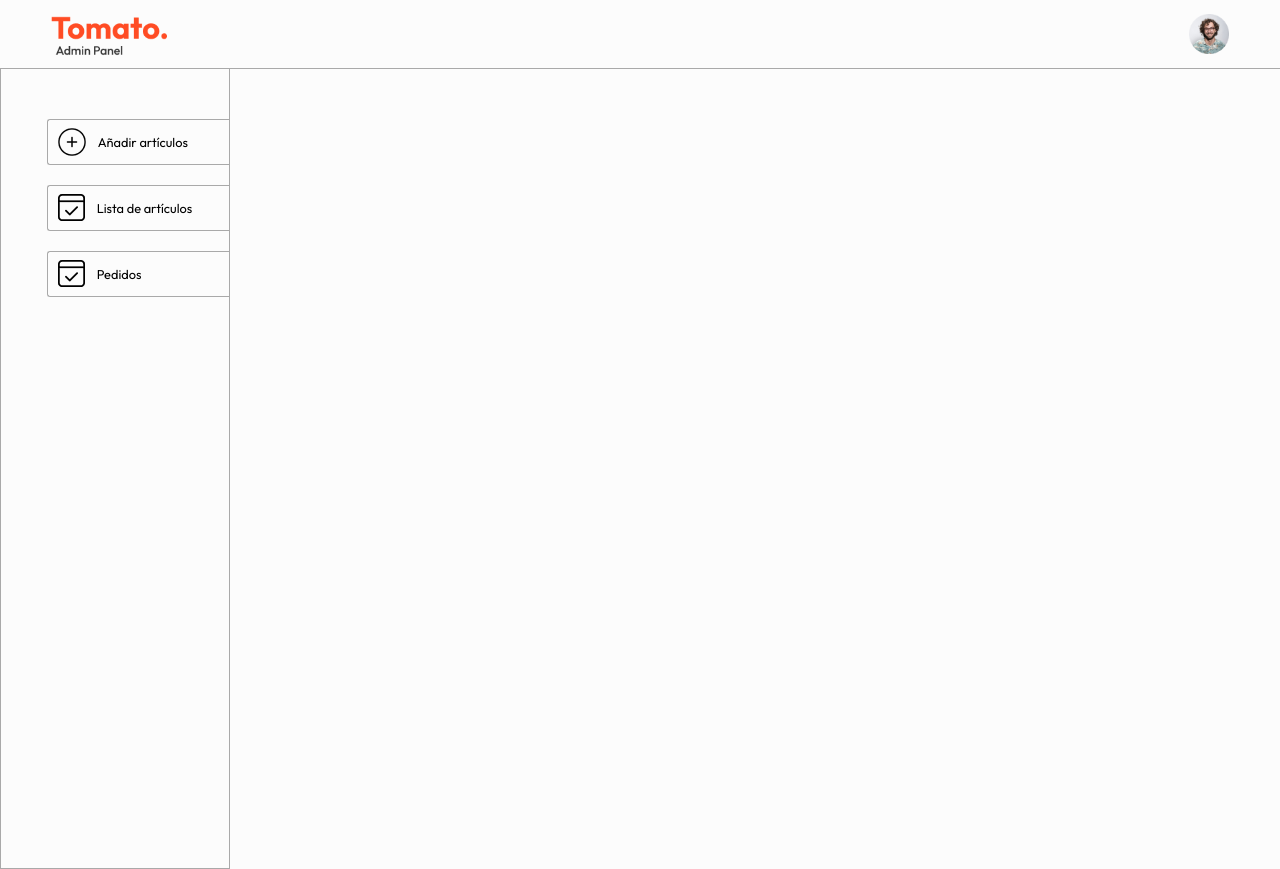
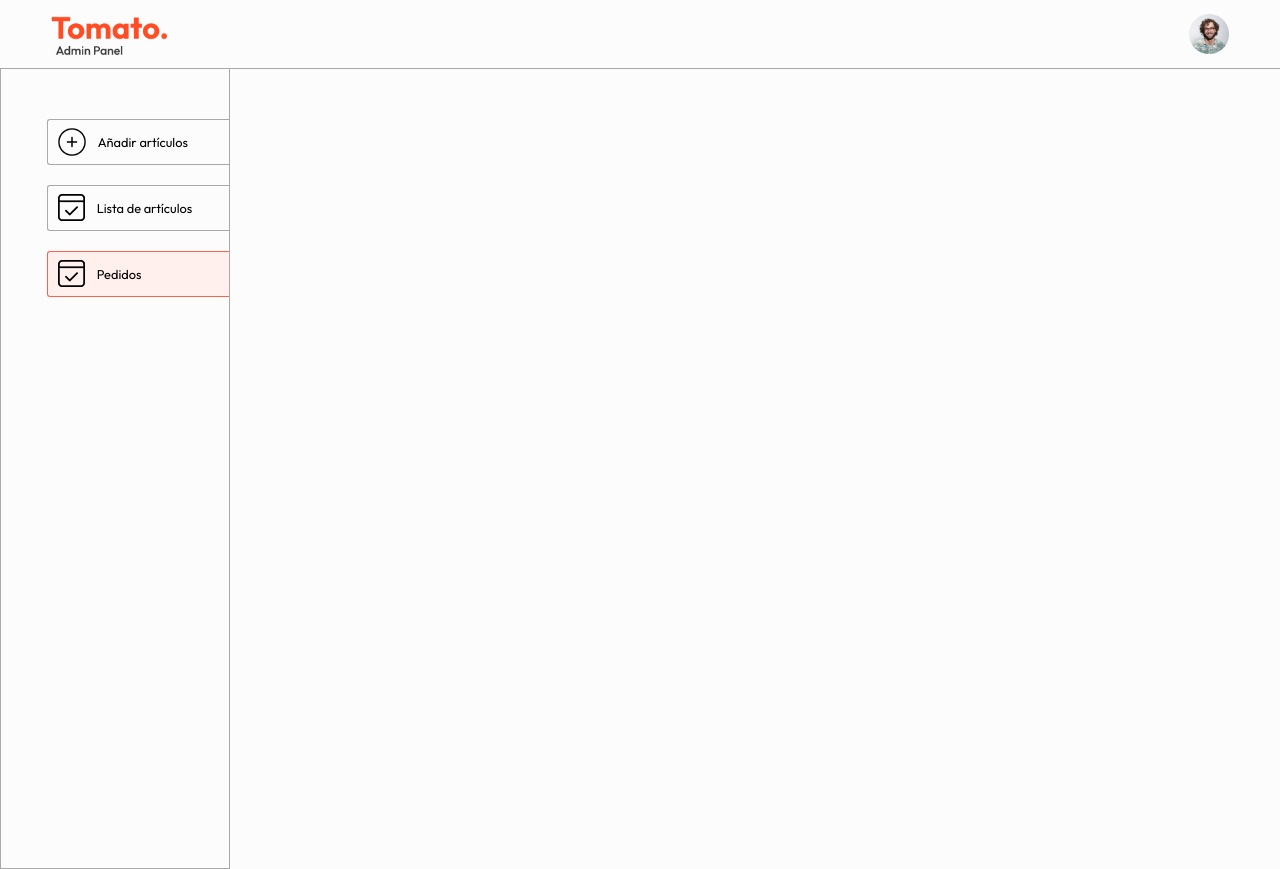
Before and after one commit to hectoraliagam/delivery-restaurant, a React (Vite) app in the folder admin/: page /orders in a window 1280 px wide. Built offline with nearby package versions, Linux system fonts and the light colour scheme.

Commit message:
add components Add, List & Orders; with NavLink

```diff
--- a/admin/src/App.jsx
+++ b/admin/src/App.jsx
@@ -1,6 +1,10 @@
 import React from 'react'
 import Navbar from './components/Navbar/Navbar'
 import Sidebar from './components/Sidebar/Sidebar'
+import { Routes, Route } from 'react-router-dom'
+import Add from './pages/Add/Add'
+import List from './pages/List/List'
+import Orders from './pages/Orders/Orders'
 
 const App = () => {
   return (
@@ -9,6 +13,11 @@
       <hr />
       <div className="app-content">
         <Sidebar />
+        <Routes>
+          <Route path="/add" element={<Add />} />
+          <Route path='/list' element={<List />} />
+          <Route path='/orders' element={<Orders />} />
+        </Routes>
       </div>
     </div>
   )
--- a/admin/src/components/Sidebar/Sidebar.css
+++ b/admin/src/components/Sidebar/Sidebar.css
@@ -25,6 +25,11 @@
   cursor: pointer;
 }
 
+.sidebar-option.active {
+  background-color: #fff0ed;
+  border-color: tomato;
+}
+
 @media (max-width:900px) {
   .sidebar-option p {
     display: none;
--- a/admin/src/components/Sidebar/Sidebar.jsx
+++ b/admin/src/components/Sidebar/Sidebar.jsx
@@ -1,23 +1,24 @@
 import React from 'react'
 import './Sidebar.css'
 import { assets } from '../../assets/assets'
+import { NavLink } from 'react-router-dom'
 
 const Sidebar = () => {
   return (
     <div className='sidebar'>
       <div className="sidebar-options">
-        <div className="sidebar-option">
+        <NavLink to='/add' className="sidebar-option">
           <img src={assets.add_icon} alt="" />
           <p>Añadir artículos</p>
-        </div>
-        <div className="sidebar-option">
+        </NavLink>
+        <NavLink to='/list' className="sidebar-option">
           <img src={assets.order_icon} alt="" />
           <p>Lista de artículos</p>
-        </div>
-        <div className="sidebar-option">
+        </NavLink>
+        <NavLink to='/orders' className="sidebar-option">
           <img src={assets.order_icon} alt="" />
           <p>Pedidos</p>
-        </div>
+        </NavLink>
       </div>
     </div>
   )
--- /dev/null
+++ b/admin/src/pages/Add/Add.jsx
@@ -0,0 +1,12 @@
+import React from 'react'
+import './Add.css'
+
+const Add = () => {
+  return (
+    <div>
+
+    </div>
+  )
+}
+
+export default Add
--- /dev/null
+++ b/admin/src/pages/List/List.jsx
@@ -0,0 +1,12 @@
+import React from 'react'
+import './List.css'
+
+const List = () => {
+  return (
+    <div>
+
+    </div>
+  )
+}
+
+export default List
--- /dev/null
+++ b/admin/src/pages/Orders/Orders.jsx
@@ -0,0 +1,12 @@
+import React from 'react'
+import './Orders.css'
+
+const Orders = () => {
+  return (
+    <div>
+
+    </div>
+  )
+}
+
+export default Orders
```
Also changed, not shown: admin/src/pages/Add/Add.css (added), admin/src/pages/List/List.css (added), admin/src/pages/Orders/Orders.css (added).
